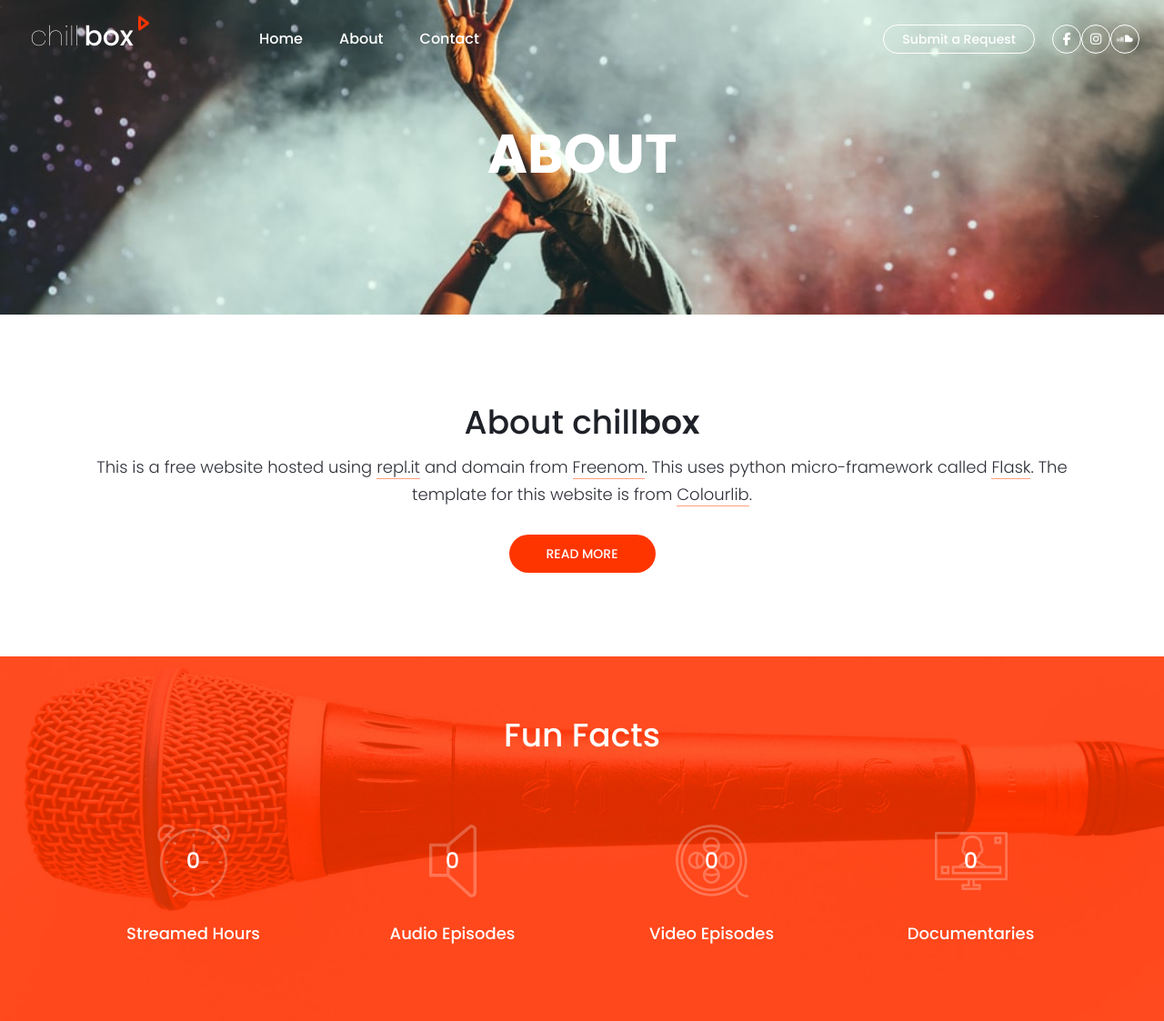
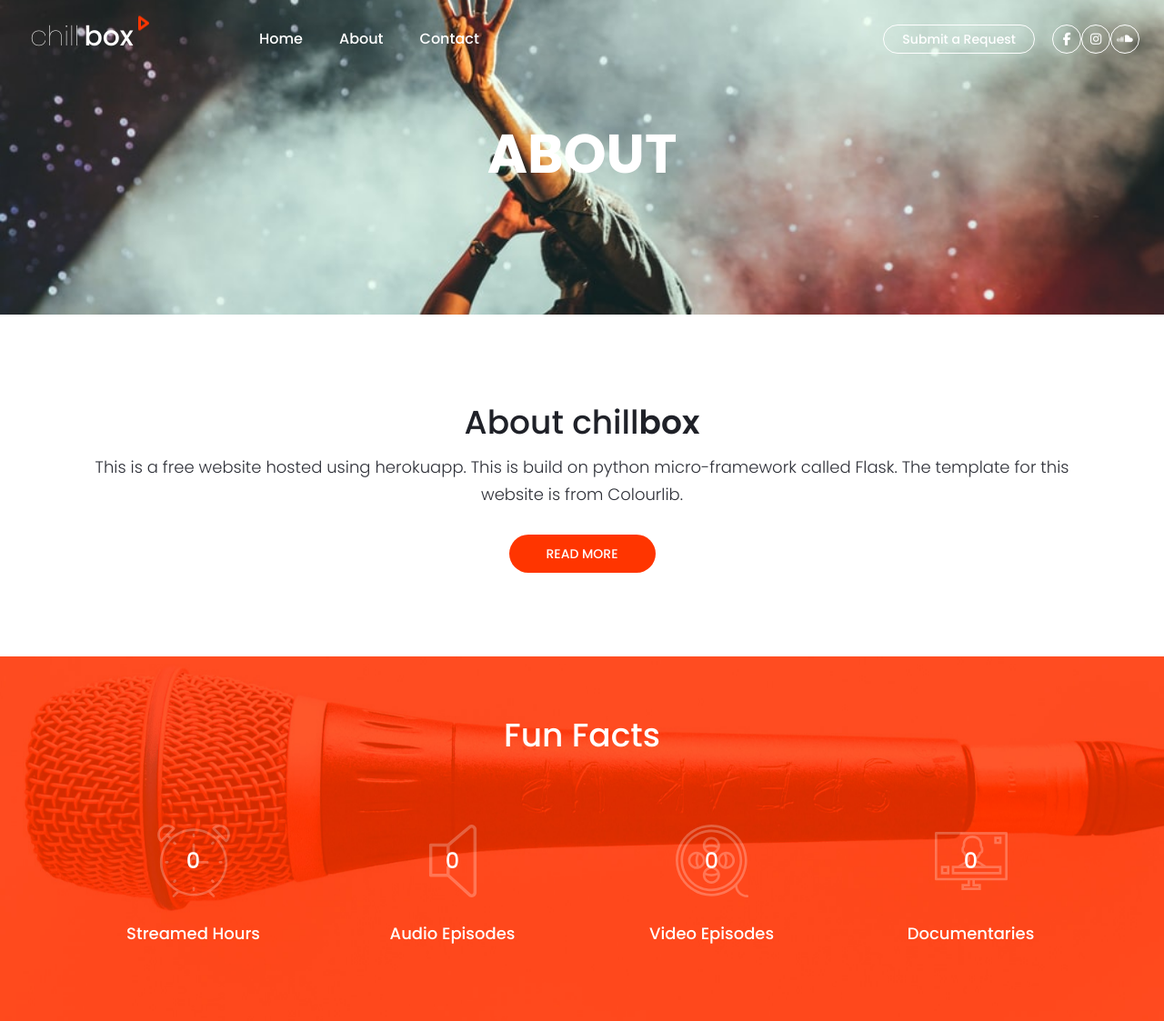
Before and after one commit to emmanuelmavely/chillbox, a Flask app: page /about in a window 1280 px wide. Shown: the top 1123 px of the page at 91% size. Run offline with Flask 2, Linux system fonts and the light colour scheme; some libraries are stand-ins or nearby versions.

Commit message:
minor change

```diff
--- a/main.py
+++ b/main.py
@@ -15,7 +15,3 @@ def about():
 @app.route('/contact')
 def contact():
     return render_template("contact.html")
-
-
-if __name__ == '__main__':
-    app.run()
--- a/templates/about.html
+++ b/templates/about.html
@@ -107,9 +107,7 @@
 					<div class="intro_content text-center">
 						<div class="section_title text-center"><h1>About chill<span>box</span></h1></div>
 						<div class="intro_text text-center">
-							<p>This is a free website hosted using <a href="https://repl.it">repl.it</a> and domain from <a href="https://my.freenom.com/">Freenom</a>.
-                                This uses python micro-framework called <a href="http://www.google.com/search?q=Python%20Flask">Flask</a>.
-                                The template for this website is from <a href="http://colorlib.com">Colourlib</a>. </p>
+							<p>This is a free website hosted using herokuapp. This is build on python micro-framework called Flask. The template for this website is from Colourlib. </p>
 						</div>
 						<div class="button_fill intro_button"><a href="#">read more</a></div>
 					</div>
```
